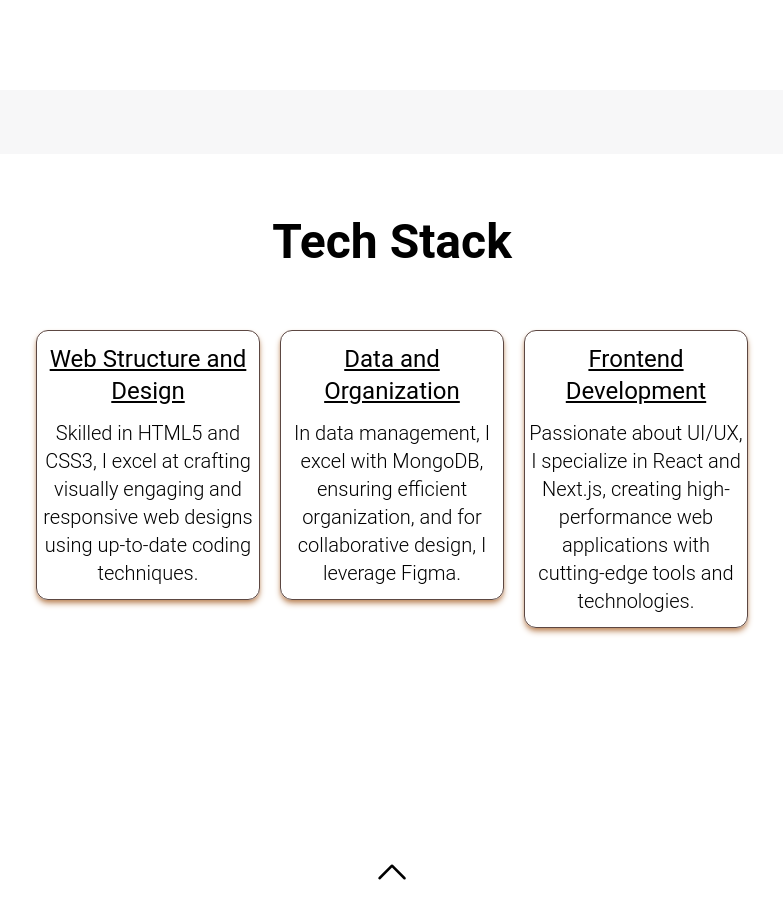
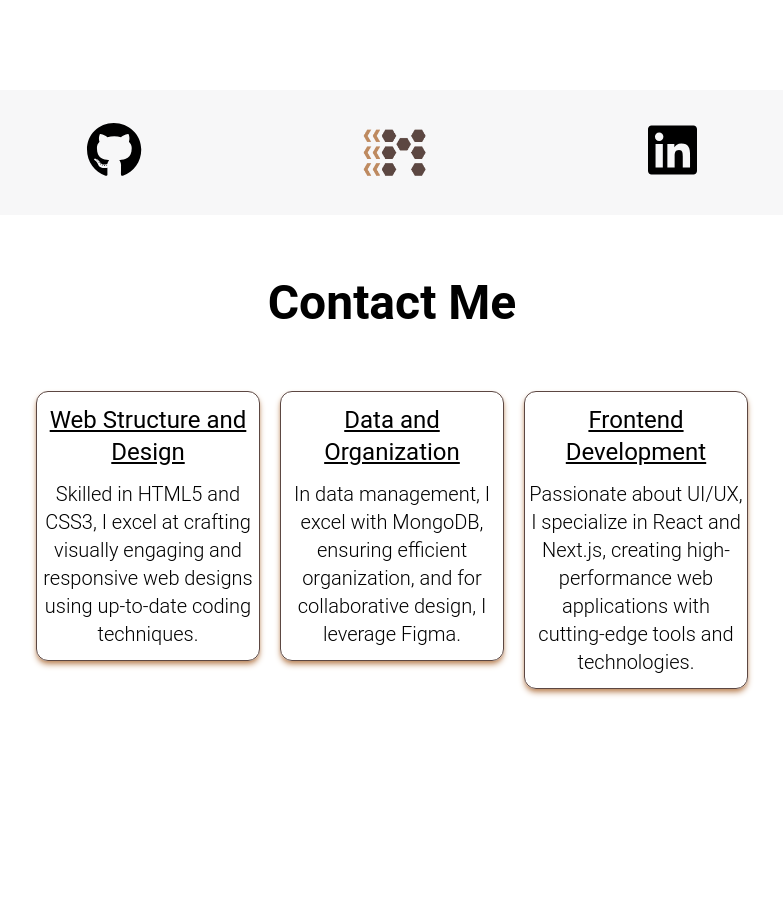
Before and after one commit to Morralytics/morralytics-portfolio, a Next.js app: page / in a window 1280 px wide. Shown: the part 2980-3898 px from the top of the page, without its empty margins (248-1031 px from the left). Built offline with nearby package versions, Linux system fonts and the light colour scheme.

Commit message:
Finished linking the contact links.

```diff
--- a/components/Contact.jsx
+++ b/components/Contact.jsx
@@ -1,16 +1,34 @@
 import { FontAwesomeIcon } from "@fortawesome/react-fontawesome";
 
 import { ChevronUpIcon } from "@heroicons/react/24/solid";
+import { faGithub } from "@fortawesome/free-brands-svg-icons";
+import { faLinkedin } from "@fortawesome/free-brands-svg-icons";
+
+import Image from "next/image";
+import Link from "next/link";
 
 const Contact = () => {
   return (
     <section className="flex flex-col items-center">
       <div className="flex w-full justify-around items-center mt-16 py-8 w-full bg-[#F7F7F8] px-5 sm:px-16 sm:mt-28 lg:px-56">
-
+        <Link href="https://github.com/Morralytics" target="_blank">
+          <FontAwesomeIcon icon={faGithub} className="h-14" />
+        </Link>
+        <Link href="/">
+          <Image
+            src="/assets/icons/PortfolioLogo.png"
+            alt="Portfolio Logo"
+            width={65}
+            height={65}
+          />
+        </Link>
+        <Link href="https://www.linkedin.com/in/nick-morris-morralytics/" target="_blank">
+          <FontAwesomeIcon icon={faLinkedin} className="h-14" />
+        </Link>
       </div>
       <div className="flex flex-col items-center w-3/4 sm:w-full mt-16 px-5 lg:px-28">
         <div className="text-center text-black text-5xl font-bold mb-16">
-          Tech Stack
+          Contact Me
         </div>
 
         <div className="flex flex-col w-full justify-around items-center sm:items-start sm:flex-row sm:px-5 lg:w-3/4">
@@ -49,11 +67,11 @@ const Contact = () => {
       <div className="hidden sm:flex justify-center mt-20 sm:mb-14 xl:mt-48">
         <ChevronUpIcon
           className="h-10 w-10 hover:cursor-pointer"
-          onClick={() => { }}
+          onClick={() => {}}
         />
       </div>
     </section>
-  )
-}
+  );
+};
 
-export default Contact
+export default Contact;
```
